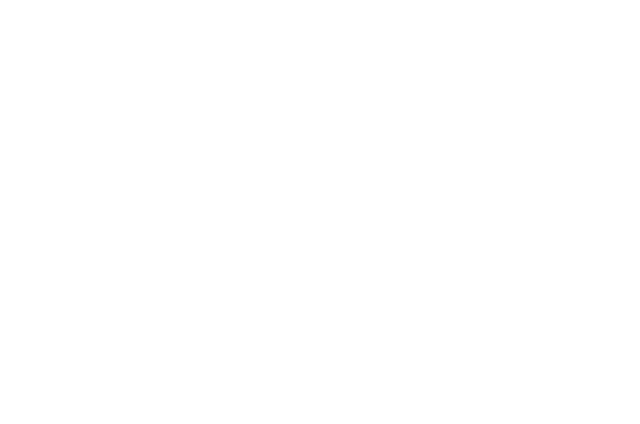
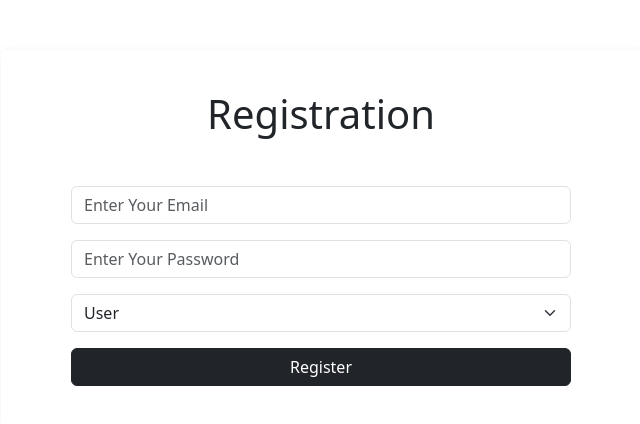
Before and after one commit to priyanshi1933/React-Mini-Project, a React (Vite) app in the folder reactproject/: page /register in a window 1280 px wide. Before the commit this address had no page. Shown: the top 424 px of the page, without its empty margins (319-959 px from the left). Built offline with nearby package versions, Linux system fonts and the light colour scheme.

Commit message:
first commit

```diff
--- a/reactproject/index.html
+++ b/reactproject/index.html
@@ -4,6 +4,7 @@
     <meta charset="UTF-8" />
     <link rel="icon" type="image/svg+xml" href="/vite.svg" />
     <meta name="viewport" content="width=device-width, initial-scale=1.0" />
+    <link rel="stylesheet" href="https://cdnjs.cloudflare.com/ajax/libs/font-awesome/7.0.1/css/all.min.css" integrity="sha512-2SwdPD6INVrV/lHTZbO2nodKhrnDdJK9/kg2XD1r9uGqPo1cUbujc+IYdlYdEErWNu69gVcYgdxlmVmzTWnetw==" crossorigin="anonymous" referrerpolicy="no-referrer" />
     <!-- <link rel="stylesheet" href="./bootstrap-5.3.8-dist/bootstrap-5.3.8-dist/css/bootstrap.min.css"> -->
     <title>reactproject</title>
   </head>
--- a/reactproject/package.json
+++ b/reactproject/package.json
@@ -12,9 +12,12 @@
     "test:watch": "jest --watch"
   },
   "dependencies": {
+    "axios": "^1.13.4",
     "bootstrap": "^5.3.8",
+    "font-awesome": "^4.7.0",
     "react": "^19.2.0",
     "react-dom": "^19.2.0",
+    "react-hot-toast": "^2.6.0",
     "react-router-dom": "^7.12.0"
   },
   "devDependencies": {
--- a/reactproject/src/App.tsx
+++ b/reactproject/src/App.tsx
@@ -7,6 +7,8 @@
 import Orders from './Components/Orders'
 import Dashboard from './Components/Dashboard'
 import Products from './Components/Products'
+import Registration from './Components/Registration'
+import Login from './Components/Login'
 
 function App() {
 
@@ -15,7 +17,9 @@
     <>
       <Routes>
         <Route>
-          <Route path='/' element={<Dashboard/>}></Route>
+          <Route path='/dashboard' element={<Dashboard/>}></Route>
+          <Route path='/register' element={<Registration/>}></Route>
+          <Route path='/login' element={<Login/>}></Route>
            <Route path='/products' element={<Products/>}></Route>
           <Route path='/users' element={<Users/>}></Route>
           <Route path='/orders' element={<Orders/>}></Route>
--- /dev/null
+++ b/reactproject/src/Components/Login.tsx
@@ -0,0 +1,72 @@
+import axios from "axios";
+import React, { useState, type ChangeEvent } from "react";
+import "./Reg.css";
+import { useNavigate } from "react-router-dom";
+interface IUser {
+  email: string;
+  password: string;
+}
+const Login = () => {
+     const [msg, setMsg] = useState({
+        email:"",
+        password:""
+      });
+  const [user, setUser] = useState<IUser>({
+    email: "",
+    password: "",
+  });
+  const handleChange = (e: ChangeEvent<HTMLInputElement>) => {
+    const { name, value } = e.target;
+    setUser((prev) => ({ ...user, [name]: value }));
+     setMsg((prev)=>({...prev,[name]:" "}));
+  };
+  const navigate = useNavigate();
+  const handleSubmit = async (e: React.FormEvent) => {
+    e.preventDefault();
+    let validationErrors = { email: "", password: "" };
+    let hasError = false;
+    if (user.email == "") {
+      validationErrors.email="Please enter email";
+      hasError=true;
+    }
+    if(user.password == ""){
+      validationErrors.password="Please enter password";
+      hasError=true;
+    }
+    else if(user.password.length<6){
+      validationErrors.password="Password must be atleast 6 characters long";
+      hasError=true;
+    }
+    setMsg(validationErrors);
+    if(hasError)
+      return;
+    await axios
+      .post("http://localhost:3000/login")
+      .then(() => {
+        console.log("Login Successfully");
+      })
+      .catch((error) => {
+        console.log(error);
+      });
+    alert("Login Successfully");
+    navigate("/dashboard");
+  };
+  return (
+    <>
+      <form method="post" className="add" onSubmit={handleSubmit}>
+        <center>
+          <h1>Login</h1>
+          <div className="container mt-5">
+            <input type="email" id="email" name="email"  value={user.email}  placeholder="Enter Your Email" onChange={handleChange} className="form-control mt-3" style={{ width: "500px" }}/>
+            <div style={{color:'red'}}>{msg.email}</div>
+            <input type="password" id="password" value={user.password} name="password" onChange={handleChange}  placeholder="Enter Your Password"  className="form-control mt-3"  style={{ width: "500px" }} />
+            <div style={{color:'red'}}>{msg.password}</div>
+            <button type="submit"  className="btn btn-dark mt-3"  style={{ width: "500px" }}>Login</button>
+          </div>
+        </center>
+      </form>
+    </>
+  );
+};
+
+export default Login;
--- /dev/null
+++ b/reactproject/src/Components/Reg.css
@@ -0,0 +1,7 @@
+.add {
+  margin: 50px auto;
+  padding: 40px;
+  width: 50%;
+  border-radius: 5px;
+  box-shadow: 1px 1px 8px rgba(0, 0, 0, 0.065);
+}
--- /dev/null
+++ b/reactproject/src/Components/Registration.tsx
@@ -0,0 +1,80 @@
+import React, { useState, type ChangeEvent } from "react";
+import "./Reg.css";
+import axios from "axios";
+import { useNavigate } from "react-router-dom";
+interface IUser {
+  email: string;
+  password: string;
+  role: string;
+}
+const Registration = () => {
+  const [msg, setMsg] = useState({
+    email:"",
+    password:""
+  });
+  const [user, setUser] = useState<IUser>({
+    email: "",
+    password: "",
+    role: "user",
+  });
+  const handleChange = ( e: ChangeEvent<HTMLInputElement | HTMLSelectElement>,) => {
+    const { name, value } = e.target;
+    setUser((prev) => ({...prev, [name]: value  }));
+    setMsg((prev)=>({...prev,[name]:" "}));
+  };
+  const navigate = useNavigate();
+  const handleSubmit = async (e: React.FormEvent) => {
+    e.preventDefault();
+    let validationErrors = { email: "", password: "" };
+    let hasError = false;
+    if (user.email == "") {
+      validationErrors.email="Please enter email";
+      hasError=true;
+    }
+    if(user.password == ""){
+      validationErrors.password="Please enter password";
+      hasError=true;
+    }
+    else if(user.password.length<6){
+      validationErrors.password="Password must be atleast 6 characters long";
+      hasError=true;
+    }
+    setMsg(validationErrors);
+    if(hasError)
+      return;
+    await axios
+      .post("http://localhost:3000/register", user)
+      .then(() => {
+        console.log("User Registered Successfully");
+      })
+      .catch((error) => {
+        console.log(error);
+      });
+    alert("User Created Successfully");
+    navigate("/login");
+  };
+  return (
+    <>
+      <form method="post" className="add" onSubmit={handleSubmit}>
+        <center>
+          <h1>Registration</h1>
+          <div className="container mt-5">
+            <input type="email"  id="email"  name="email"  value={user.email}  placeholder="Enter Your Email"   onChange={handleChange}   className="form-control mt-3"  style={{ width: "500px" }}  />
+            <div style={{color:'red'}}>{msg.email}</div>
+            <input  type="password" id="password" value={user.password} name="password" onChange={handleChange} placeholder="Enter Your Password" className="form-control mt-3"  style={{ width: "500px" }}/>
+            <div style={{color:'red'}}>{msg.password}</div>
+            <select className="form-select mt-3" name="role"   value={user.role}  style={{ width: "500px" }}  onChange={handleChange}>
+              <option value="admin">Admin</option>
+              <option value="user">User</option>
+            </select>
+            <button type="submit" className="btn btn-dark mt-3" style={{ width: "500px" }} >
+              Register
+            </button>
+          </div>
+        </center>
+      </form>
+    </>
+  );
+};
+
+export default Registration;
--- a/reactproject/src/main.tsx
+++ b/reactproject/src/main.tsx
@@ -3,7 +3,7 @@
 import './index.css'
 import App from './App.tsx'
 import './App.css';
-
+import {Toaster} from "react-hot-toast";
 import { BrowserRouter } from 'react-router-dom'
 import 'bootstrap/dist/css/bootstrap.min.css';
 import 'bootstrap/dist/js/bootstrap.bundle.min.js';
@@ -12,6 +12,7 @@
   <StrictMode>
     <BrowserRouter>
     <App />
+    <Toaster/>
     </BrowserRouter>
   </StrictMode>,
 )
```
Also changed, not shown: 1 other file (tests, documents, lock files or other folders).
